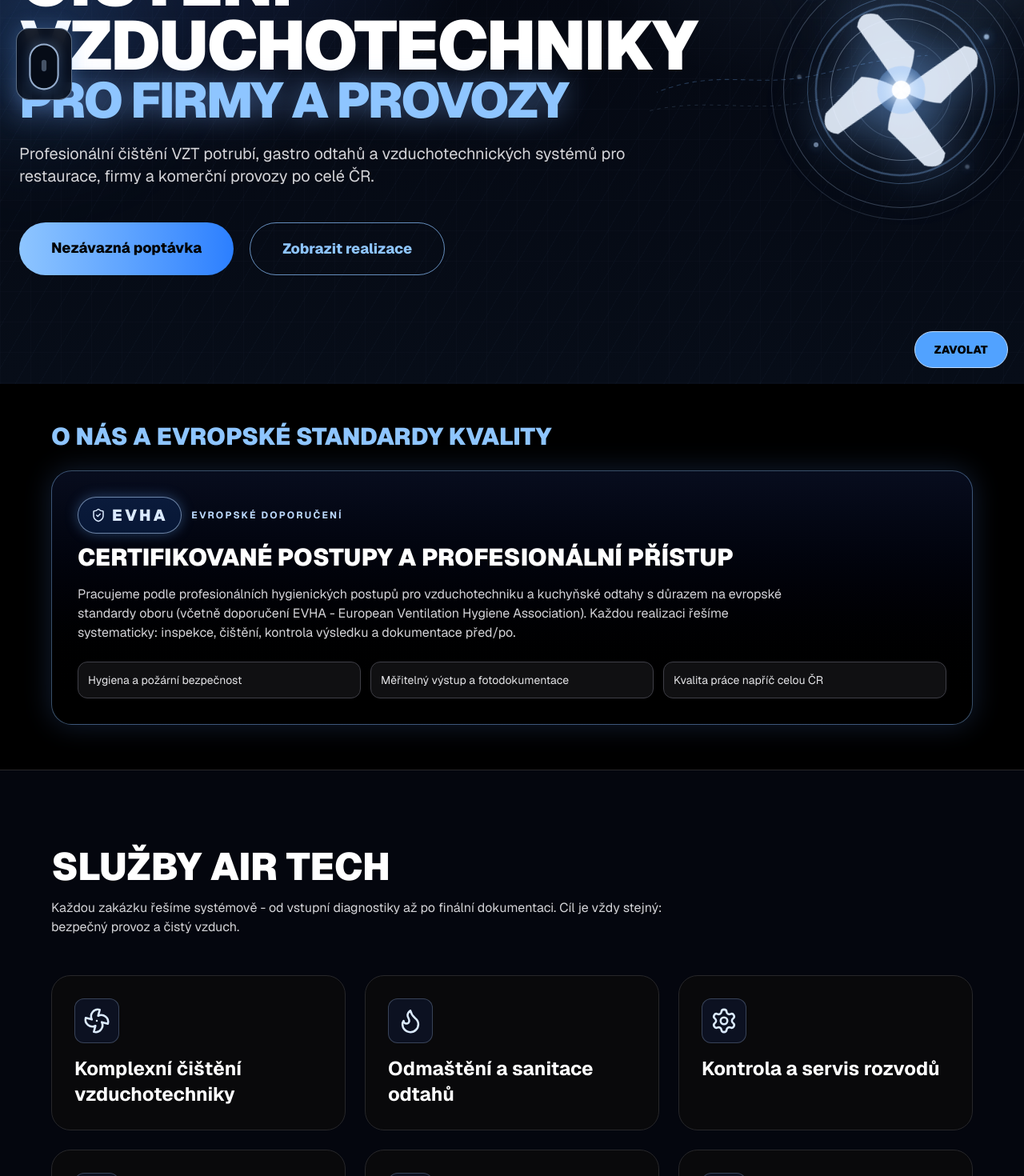
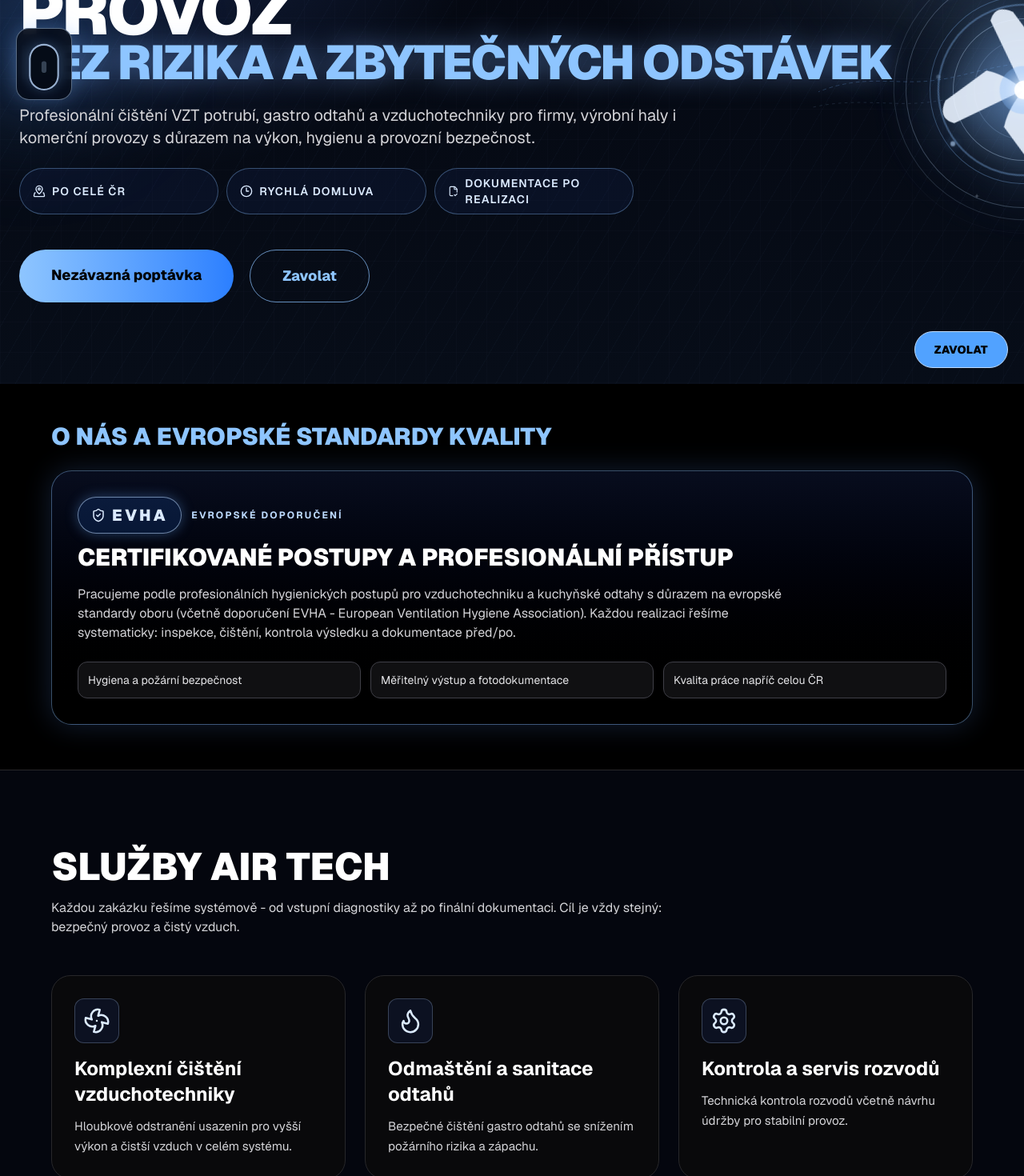
Before and after one commit to codefs17/airtechweb, a Next.js app: page / in a window 1280 px wide. Shown: the part 320-1790 px from the top of the page at 80% size. Built offline with nearby package versions, Linux system fonts and the light colour scheme.

Commit message:
update design

```diff
--- a/app/components/hero-airflow-card.tsx
+++ b/app/components/hero-airflow-card.tsx
@@ -10,6 +10,13 @@
     { top: "74%", left: "76%", delay: 1.1 },
     { top: "45%", left: "7%", delay: 1.45 },
     { top: "18%", left: "70%", delay: 1.8 },
+  ];
+  const techMarks = [
+    { top: "12%", left: "34%" },
+    { top: "22%", left: "64%" },
+    { top: "50%", left: "90%" },
+    { top: "70%", left: "60%" },
+    { top: "82%", left: "26%" },
   ];
   return (
     <motion.div
@@ -62,6 +69,15 @@
       ))}
 
       <div className="relative mx-auto flex h-[350px] w-full items-center justify-center sm:h-[390px]">
+        {techMarks.map((mark) => (
+          <div
+            key={`${mark.top}-${mark.left}`}
+            className="pointer-events-none absolute text-[10px] text-blue-100/35"
+            style={{ top: mark.top, left: mark.left }}
+          >
+            +
+          </div>
+        ))}
         <motion.div
           className="absolute h-[295px] w-[295px] rounded-full border border-blue-200/25"
           animate={{ rotate: 360 }}
@@ -84,15 +100,21 @@
           transition={{ rotate: { duration: 32, repeat: Infinity, ease: "linear" }, scale: { duration: 5.5, repeat: Infinity, ease: "easeInOut" } }}
         />
         <motion.div
+          className="absolute h-[360px] w-[360px] rounded-full border border-blue-100/10"
+          animate={{ rotate: 360, opacity: [0.15, 0.35, 0.15] }}
+          transition={{ rotate: { duration: 46, repeat: Infinity, ease: "linear" }, opacity: { duration: 5, repeat: Infinity, ease: "easeInOut" } }}
+        />
+        <motion.div
           className="absolute h-[108px] w-[108px] rounded-full border border-blue-200/30"
           animate={{ scale: [1, 1.16, 1], opacity: [0.28, 0.6, 0.28] }}
           transition={{ duration: 2.7, repeat: Infinity, ease: "easeInOut" }}
         />
-        <div className="pointer-events-none absolute h-[350px] w-[350px] rounded-full bg-[radial-gradient(circle,rgba(130,190,255,0.16),rgba(130,190,255,0.02),transparent_72%)]" />
+        <div className="pointer-events-none absolute h-[380px] w-[380px] rounded-full bg-[radial-gradient(circle,rgba(130,190,255,0.2),rgba(130,190,255,0.04),transparent_74%)] blur-[2px]" />
+        <div className="pointer-events-none absolute h-[230px] w-[230px] rounded-full bg-[radial-gradient(circle,rgba(188,220,255,0.17),transparent_68%)]" />
 
         <motion.svg
           viewBox="0 0 220 220"
-          className="relative z-10 h-[255px] w-[255px] drop-shadow-[0_0_30px_rgba(120,180,255,0.58)]"
+          className="relative z-10 h-[255px] w-[255px] drop-shadow-[0_0_38px_rgba(120,180,255,0.7)]"
           animate={{ rotate: 360 }}
           transition={{ duration: 4.6, repeat: Infinity, ease: "linear" }}
           aria-hidden="true"
--- a/app/page.tsx
+++ b/app/page.tsx
@@ -12,6 +12,9 @@
   Flame,
   Store,
   Building2,
+  MapPinned,
+  Clock3,
+  FileCheck2,
   type LucideIcon,
 } from "lucide-react";
 import BackgroundParticles from "./components/background-particles";
@@ -35,13 +38,37 @@
     hidden: { opacity: 0, y: 26 },
     visible: { opacity: 1, y: 0 },
   };
-  const services: Array<{ title: string; icon: LucideIcon }> = [
-    { title: "Komplexní čištění vzduchotechniky", icon: Fan },
-    { title: "Odmaštění a sanitace odtahů", icon: Flame },
-    { title: "Kontrola a servis rozvodů", icon: Settings },
-    { title: "Průmyslová inspekce kamerou", icon: Camera },
-    { title: "Dezinfekce systémů HVAC", icon: ShieldCheck },
-    { title: "Pravidelná údržba provozů", icon: RefreshCw },
+  const services: Array<{ title: string; icon: LucideIcon; description: string }> = [
+    {
+      title: "Komplexní čištění vzduchotechniky",
+      icon: Fan,
+      description: "Hloubkové odstranění usazenin pro vyšší výkon a čistší vzduch v celém systému.",
+    },
+    {
+      title: "Odmaštění a sanitace odtahů",
+      icon: Flame,
+      description: "Bezpečné čištění gastro odtahů se snížením požárního rizika a zápachu.",
+    },
+    {
+      title: "Kontrola a servis rozvodů",
+      icon: Settings,
+      description: "Technická kontrola rozvodů včetně návrhu údržby pro stabilní provoz.",
+    },
+    {
+      title: "Průmyslová inspekce kamerou",
+      icon: Camera,
+      description: "Přesná diagnostika stavu potrubí bez zbytečných odstávek výroby.",
+    },
+    {
+      title: "Dezinfekce systémů HVAC",
+      icon: ShieldCheck,
+      description: "Cílená dezinfekce VZT systémů pro hygienicky bezpečné prostředí.",
+    },
+    {
+      title: "Pravidelná údržba provozů",
+      icon: RefreshCw,
+      description: "Servisní plán na míru, který drží technologii dlouhodobě ve špičkové kondici.",
+    },
   ];
 
   const benefits = [
@@ -81,7 +108,7 @@
     };
 
   return (
-    <main className="relative overflow-hidden bg-black pb-24 text-white sm:pb-28 md:pb-0">
+    <main className="relative overflow-hidden bg-black pb-28 text-white sm:pb-32 md:pb-24">
       <BackgroundParticles />
       <motion.div
         initial={{ opacity: 0, x: -10 }}
@@ -159,25 +186,41 @@
               variants={heroStagger}
               initial="hidden"
               animate="visible"
-              className="mt-10 text-[2.15rem] font-black uppercase leading-[0.93] tracking-tight text-white sm:mt-14 sm:text-6xl md:text-[5.4rem]"
+              className="mt-10 text-[2.05rem] font-black uppercase leading-[0.9] tracking-tight text-white sm:mt-14 sm:text-6xl md:text-[5.2rem]"
             >
               <motion.span variants={lineVariant} transition={{ duration: 0.45 }} className="block">
-                ČIŠTĚNÍ VZDUCHOTECHNIKY
+                ČISTÝ VZDUCH PRO VÁŠ PROVOZ
               </motion.span>
               <motion.span
                 variants={lineVariant}
                 transition={{ duration: 0.45 }}
                 className="block whitespace-nowrap text-[0.72em] text-blue-300 drop-shadow-[0_0_16px_rgba(125,175,255,0.45)]"
               >
-                PRO FIRMY A PROVOZY
+                BEZ RIZIKA A ZBYTEČNÝCH ODSTÁVEK
               </motion.span>
             </motion.h1>
 
             <p className="mt-6 max-w-4xl text-base text-zinc-300 sm:text-lg md:text-xl md:leading-[1.4]">
-              Profesionální čištění VZT potrubí, gastro odtahů a
-              vzduchotechnických systémů pro restaurace, firmy a komerční
-              provozy po celé ČR.
+              Profesionální čištění VZT potrubí, gastro odtahů a vzduchotechniky
+              pro firmy, výrobní haly i komerční provozy s důrazem na výkon,
+              hygienu a provozní bezpečnost.
             </p>
+
+            <div className="mt-6 grid max-w-3xl gap-2.5 sm:grid-cols-3">
+              {[
+                { icon: MapPinned, text: "Po celé ČR" },
+                { icon: Clock3, text: "Rychlá domluva" },
+                { icon: FileCheck2, text: "Dokumentace po realizaci" },
+              ].map((point) => (
+                <div
+                  key={point.text}
+                  className="flex items-center gap-2 rounded-full border border-blue-300/35 bg-blue-950/25 px-4 py-2 text-xs font-semibold uppercase tracking-[0.08em] text-blue-100 sm:text-sm"
+                >
+                  <point.icon size={16} strokeWidth={2} />
+                  <span>{point.text}</span>
+                </div>
+              ))}
+            </div>
 
             <div className="mt-9 flex max-w-lg flex-col gap-3 sm:mt-11 sm:max-w-none sm:flex-row sm:gap-5">
               <a
@@ -188,11 +231,10 @@
                 Nezávazná poptávka
               </a>
               <a
-                href="#realizace"
-                onClick={handleSmoothScroll("realizace")}
+                href="tel:+420123456789"
                 className="neon-button w-full rounded-full border border-blue-300/70 px-7 py-4 text-center text-lg font-extrabold text-blue-300 transition hover:bg-blue-300 hover:text-black sm:w-auto sm:px-10 sm:py-4.5"
               >
-                Zobrazit realizace
+                Zavolat
               </a>
             </div>
           </div>
@@ -303,6 +345,7 @@
                   <service.icon size={34} strokeWidth={1.8} />
                 </motion.div>
                 <h3 className="mt-4 text-xl font-bold sm:text-2xl">{service.title}</h3>
+                <p className="mt-3 text-sm leading-relaxed text-zinc-300 sm:text-[0.95rem]">{service.description}</p>
               </motion.article>
             ))}
           </div>
@@ -510,12 +553,17 @@
               Kontaktujte Air Tech
             </h2>
             <p className="mt-6 max-w-md text-zinc-300">
-              Potřebujete vyčistit vzduchotechniku? Napište nám a my připravíme
-              rychlou cenovou nabídku na míru.
+              Chcete rychlou a spolehlivou nabídku pro váš provoz? Ozvěte se nám
+              ještě dnes - navrhneme ideální postup, termín i rozsah realizace.
             </p>
-            <div className="mt-8 space-y-2 text-zinc-200">
-              <p>Telefon: +420 123 456 789</p>
-              <p>E-mail: info@draxon.cz</p>
+            <a
+              href="tel:+420123456789"
+              className="mt-8 inline-flex items-center rounded-2xl border border-blue-300/70 bg-blue-400/10 px-5 py-3 text-2xl font-black text-blue-200 shadow-[0_0_24px_rgba(95,146,255,0.25)] transition hover:bg-blue-400/20"
+            >
+              +420 123 456 789
+            </a>
+            <div className="mt-6 space-y-2 text-zinc-200">
+              <p>E-mail: info@airtech.cz</p>
               <p>Působnost: Praha a okolí, po domluvě kdekoliv po celé ČR</p>
             </div>
           </motion.div>
```
